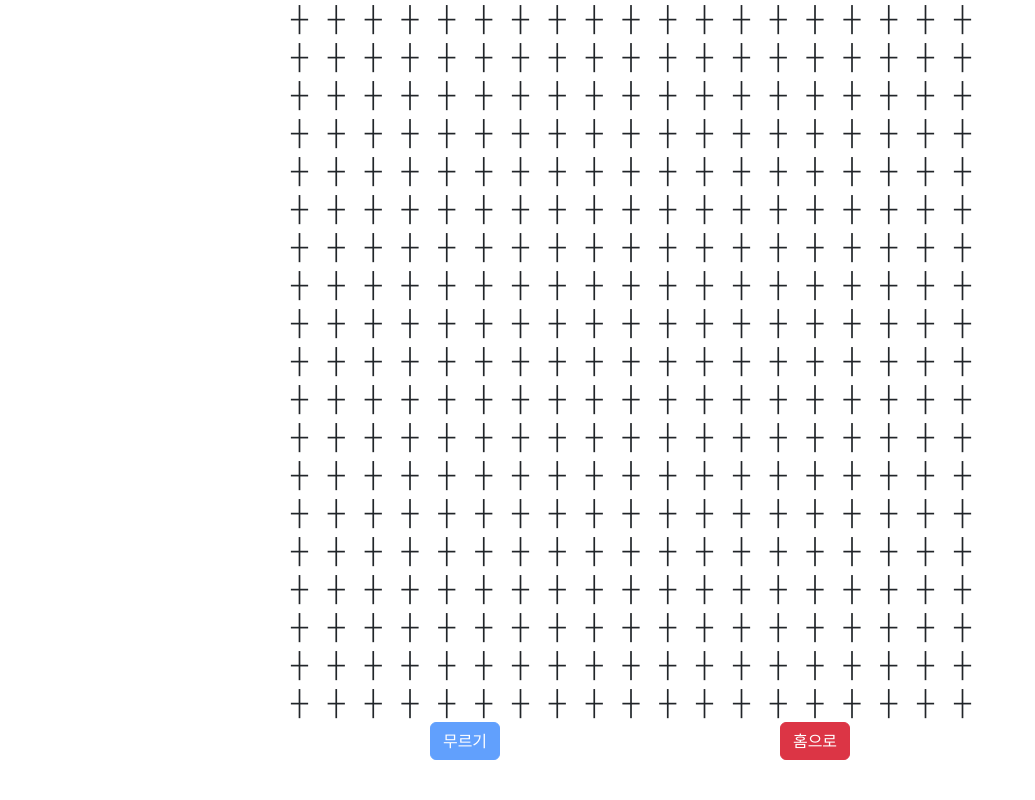
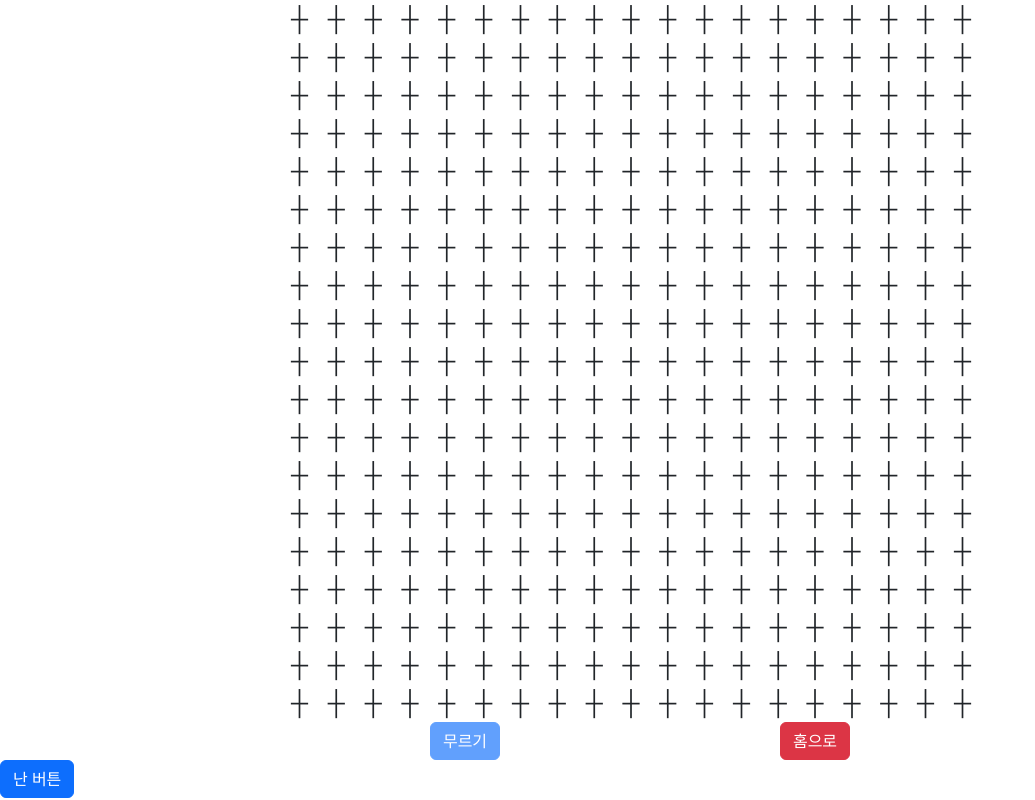
Before and after one commit to whatiiiii/kosmo-proj-final, a React (Vite) app in the folder frontend/: page /omok in a window 1280 px wide. Shown: the whole page, without its empty margins (0-1035 px from the left). Built offline with nearby package versions, Linux system fonts and the light colour scheme.

Commit message:
add button.tsx and update main.tsx

```diff
--- /dev/null
+++ b/frontend/src/components/button.tsx
@@ -0,0 +1,11 @@
+import Button from "react-bootstrap/Button";
+import "bootstrap/dist/css/bootstrap.min.css";
+
+function Buttonfriend() {
+  return (
+    <Button variant="primary" onClick={() => console.log("안녕")}>
+      난 버튼
+    </Button>
+  );
+}
+export default Buttonfriend;
--- a/frontend/src/main.tsx
+++ b/frontend/src/main.tsx
@@ -7,6 +7,7 @@ import { createBrowserRouter, RouterProvider } from "react-router-dom";
 import MainPage from "./components/MainPage.tsx";
 import ErrorPage from "./components/ErrorPage.tsx";
 import OmokBoard from "./components/OmokBoard.tsx";
+import Buttonfriend from "./components/button.tsx";
 
 const router = createBrowserRouter([
   {
@@ -23,5 +24,6 @@ const router = createBrowserRouter([
 ReactDOM.createRoot(document.getElementById("root")!).render(
   <React.StrictMode>
     <RouterProvider router={router} />
+    <Buttonfriend />
   </React.StrictMode>,
 );
```
